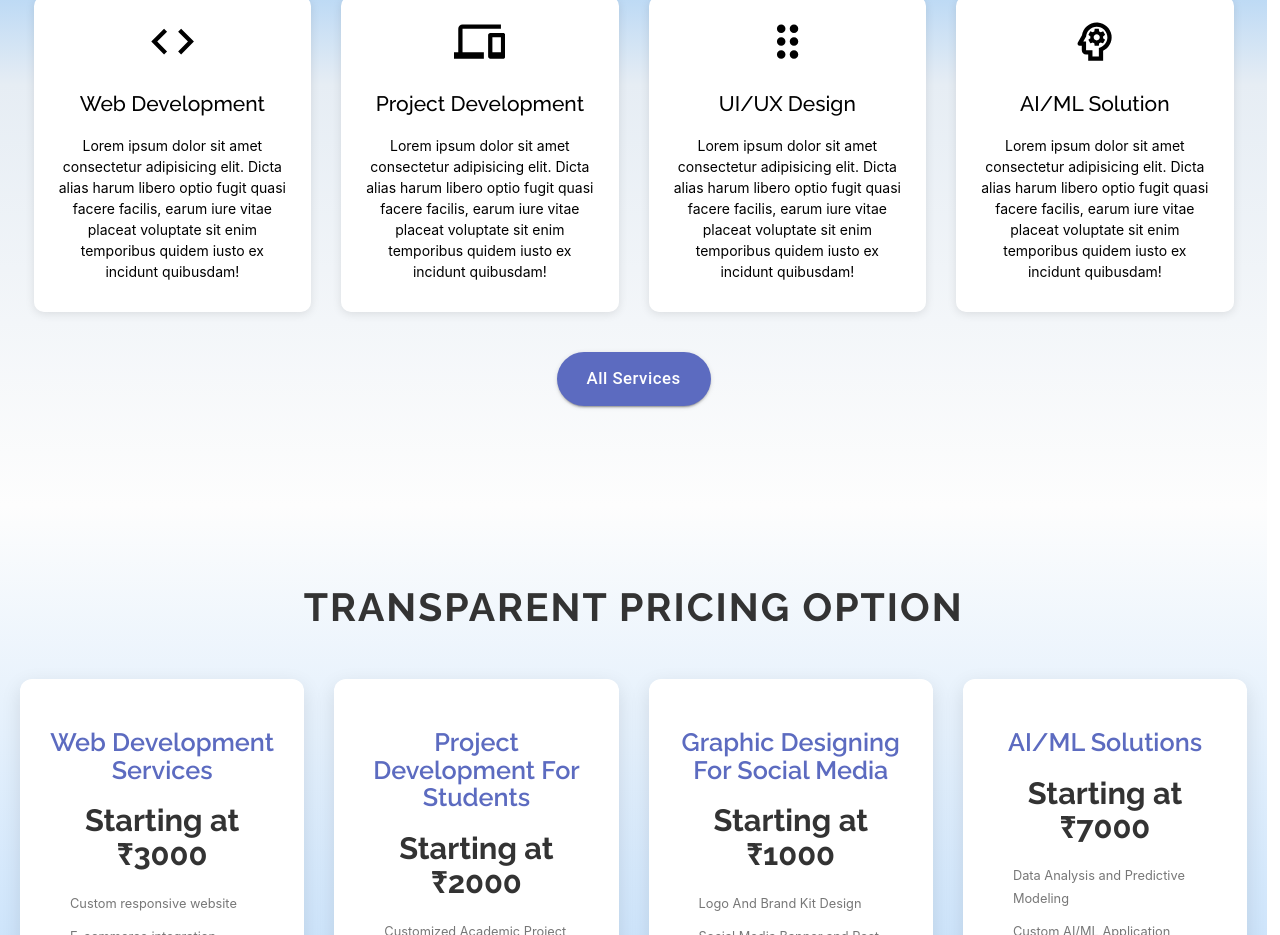
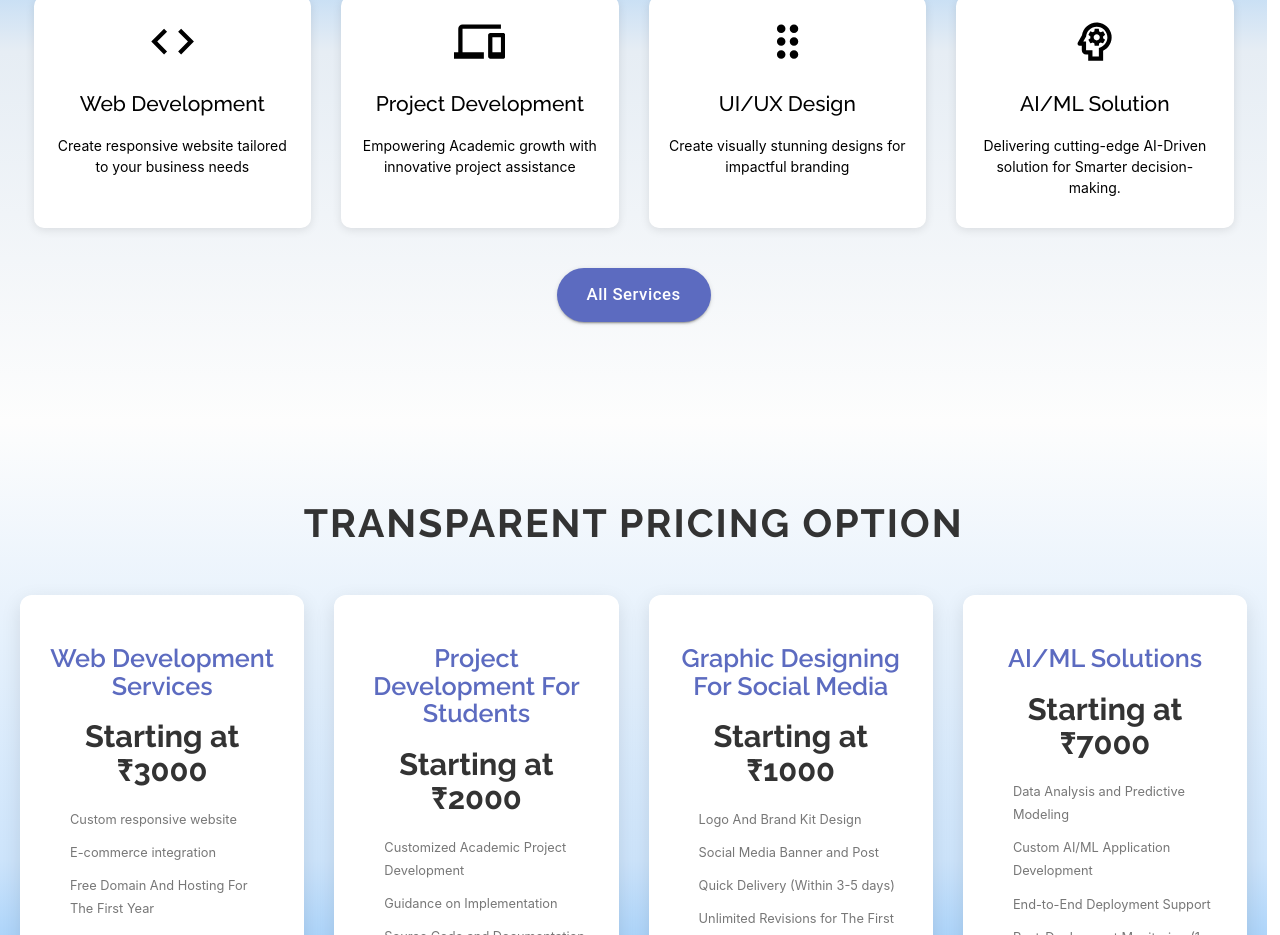
Before and after one commit to krishnajagtap9/krishna-app, a React (Create React App) app: page / in a window 1280 px wide. Shown: the part 1360-2295 px from the top of the page. Built offline with nearby package versions, Linux system fonts and the light colour scheme; what smooth-scroll would draw is missing.

Commit message:
Kodrish_commit

```diff
--- a/src/components/Landingpage_services.jsx
+++ b/src/components/Landingpage_services.jsx
@@ -23,22 +23,22 @@ export const Services = () => {
           <div className="service-box" data-aos="slide-left">
             <div className="icon-box"><CodeIcon style={{ fontSize: "4vmax" }} /></div>
             <h3 className="service-title">Web Development</h3>
-            <p className="service-content">Lorem ipsum dolor sit amet consectetur adipisicing elit. Dicta alias harum libero optio fugit quasi facere facilis, earum iure vitae placeat voluptate sit enim temporibus quidem iusto ex incidunt quibusdam!</p>
+            <p className="service-content">Create responsive website  tailored to your business needs </p>
           </div>
           <div className="service-box" data-aos="zoom-in">
             <div className="icon-box"><PhonelinkIcon style={{ fontSize: "4vmax" }} /></div>
             <h3 className="service-title">Project Development</h3>
-            <p className="service-content">Lorem ipsum dolor sit amet consectetur adipisicing elit. Dicta alias harum libero optio fugit quasi facere facilis, earum iure vitae placeat voluptate sit enim temporibus quidem iusto ex incidunt quibusdam!</p>
+            <p className="service-content">Empowering Academic growth with innovative project assistance</p>
           </div>
           <div className="service-box" data-aos="zoom-in">
             <div className="icon-box"><DragIndicatorIcon style={{ fontSize: "4vmax" }} /></div>
             <h3 className="service-title">UI/UX Design</h3>
-            <p className="service-content">Lorem ipsum dolor sit amet consectetur adipisicing elit. Dicta alias harum libero optio fugit quasi facere facilis, earum iure vitae placeat voluptate sit enim temporibus quidem iusto ex incidunt quibusdam!</p>
+            <p className="service-content"> Create visually stunning designs for impactful branding</p>
           </div>
           <div className="service-box" data-aos="slide-right">
             <div className="icon-box"><PsychologyOutlinedIcon style={{ fontSize: "4vmax" }} /></div>
             <h3 className="service-title">AI/ML Solution</h3>
-            <p className="service-content">Lorem ipsum dolor sit amet consectetur adipisicing elit. Dicta alias harum libero optio fugit quasi facere facilis, earum iure vitae placeat voluptate sit enim temporibus quidem iusto ex incidunt quibusdam!</p>
+            <p className="service-content">Delivering cutting-edge AI-Driven solution for Smarter decision-making. </p>
           </div>
         </div>
         <div className="services-button" data-aos="fade">
```
